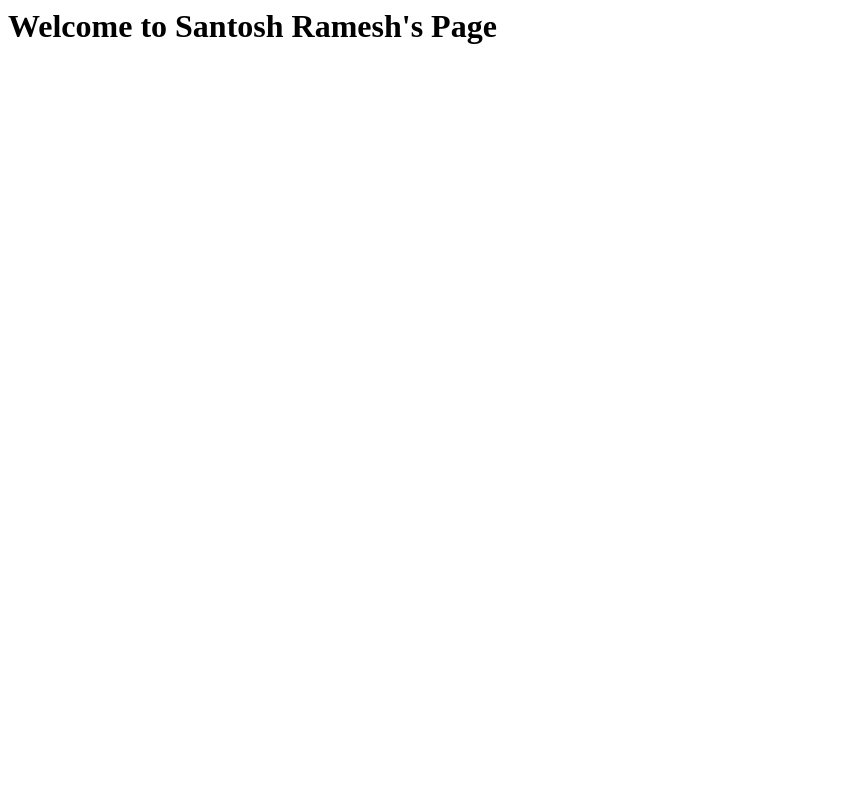
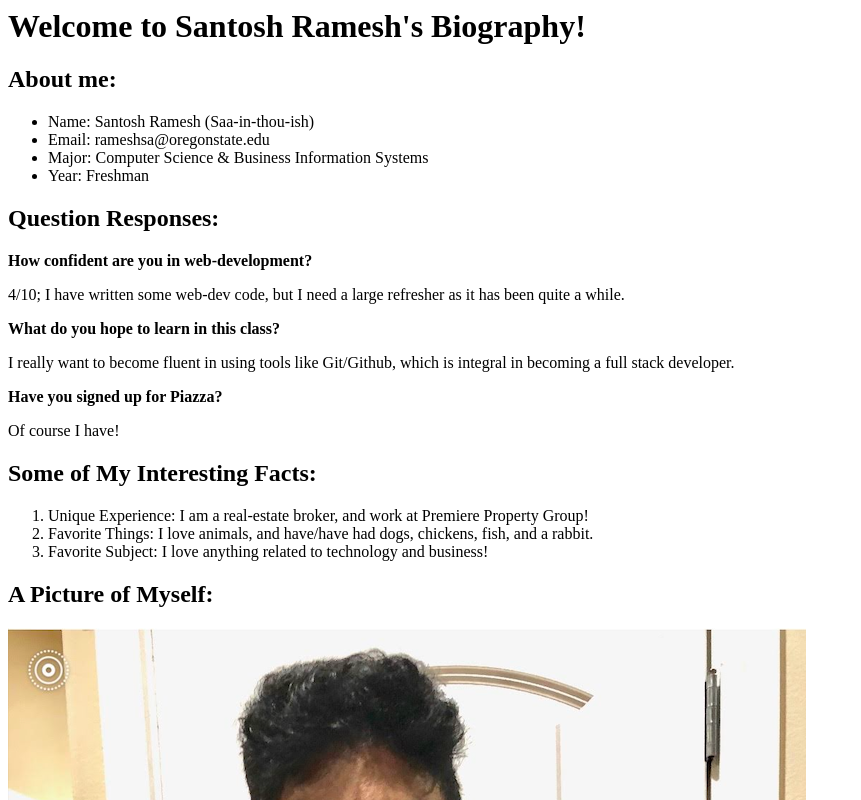
Before and after one commit to DavidJacobPhillip/DavidJacobPhillip.github.io, a plain HTML site: page index.html in a window 1280 px wide. Shown: the top 800 px of the page, without its empty margins (0-861 px from the left). Drawn offline with Linux system fonts and the light colour scheme.

Commit message:
I have successfully completed all of assignment #1 and the entry #1 for the code blog

```diff
--- a/index.html
+++ b/index.html
@@ -1,6 +1,44 @@
 <!DOCUTYPE>
 <html>
+	<head>
+		<title>Santosh's HTML Page</title>
+	</head>
+	<body>
+		<h1>Welcome to Santosh Ramesh's Biography! </h1>
 
-<h1>Welcome to Santosh Ramesh's Page </h1>
+		<h2>About me:</h2>
+		<ul>
+			<li>Name: Santosh Ramesh (Saa-in-thou-ish)</li>
+			<li>Email: rameshsa@oregonstate.edu</li>
+			<li>Major: Computer Science & Business Information Systems</li>
+			<li>Year: Freshman</li>
+		</ul>
 
+		<h2>Question Responses:</h2>
+		<p><b>How confident are you in web-development?</b></p>
+		<p>4/10; I have written some web-dev code, but I need a large refresher as it has been quite a while. </p>
+		<p><b>What do you hope to learn in this class?</b></p>
+		<p>I really want to become fluent in using tools like Git/Github, which is integral in becoming a full stack developer.</p>
+		<p><b>Have you signed up for Piazza?</b></p>
+		<p>Of course I have!</p>
+
+		<h2>Some of My Interesting Facts:</h2>
+		<ol>
+			<li>Unique Experience: I am a real-estate broker, and work at Premiere Property Group!</li>
+			<li>Favorite Things: I love animals, and have/have had dogs, chickens, fish, and a rabbit.</li>
+			<li>Favorite Subject: I love anything related to technology and business! </li>
+
+		</ol>
+
+		<h2>A Picture of Myself:</h2>
+		<p>
+			<img src ="myself.jpg" alt = "Me holding my two dogs :)"/>
+		</p>
+
+		<h2>Quick Links:</h2>
+		<p>
+			<a href="blog.html">My Code Blog!</a>
+		</p>
+
+	</body>
 </html>
```
Also changed, not shown: blog.html (added, +21 -0 lines), myself.jpg (added).
